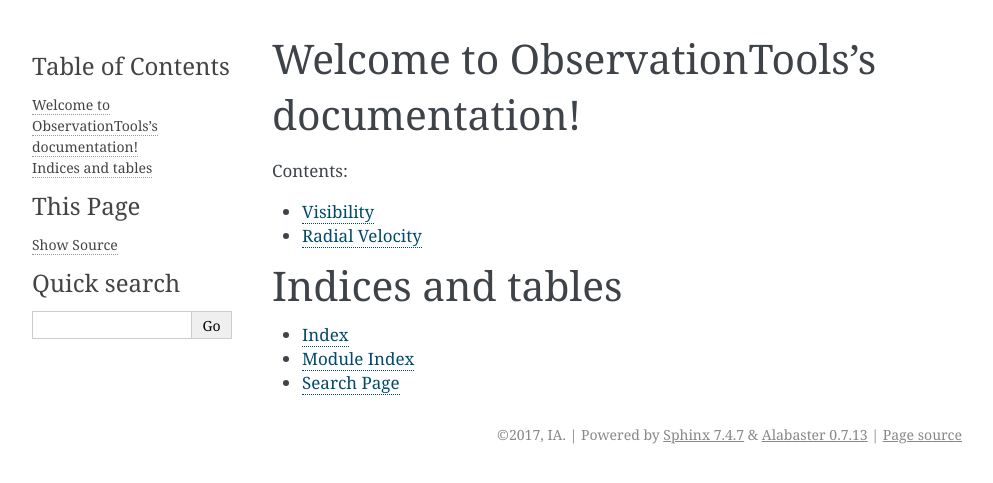
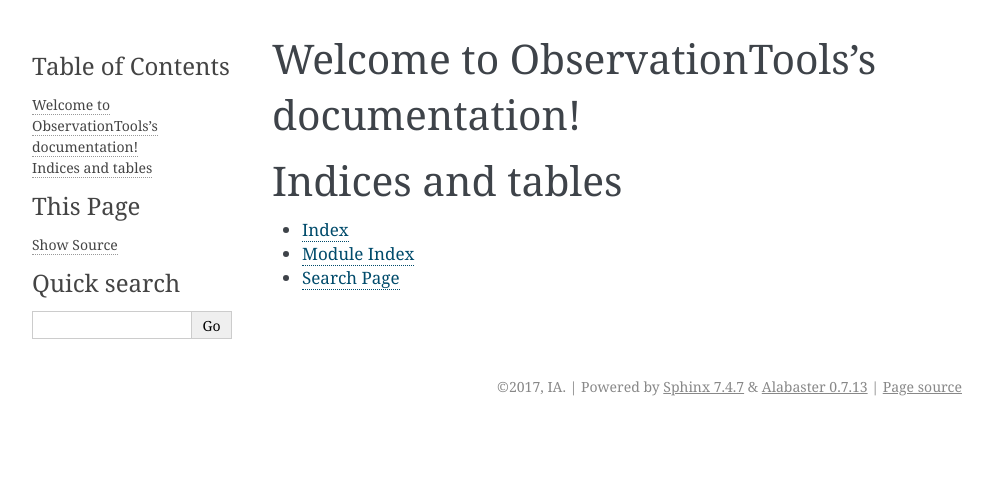
Before and after one commit to iastro-pt/ObservationTools, a Sphinx documentation site: the page built from docs/source/index.rst, in a window 1280 px wide. Shown: the top 483 px of the page, without its empty margins (148-1141 px from the left). Built offline with Sphinx 7.4.7, drawn with Linux system fonts in a browser that asks for light colours.

Commit message:
Revert "Add base files for scripts."
This reverts commit 89cdcf245007c91e83f494f050c48e7b965f562c.

```diff
--- a/docs/source/index.rst
+++ b/docs/source/index.rst
@@ -10,8 +10,7 @@ Welcome to ObservationTools's documentation!
    :maxdepth: 2
    :caption: Contents:
 
-   visibility
-   rv
+
 
 Indices and tables
 ==================
--- a/docs/source/rv.rst
+++ /dev/null
@@ -1,5 +0,0 @@
-===============
-Radial Velocity
-===============
-
-Coming soon...
--- a/docs/source/visibility.rst
+++ /dev/null
@@ -1,5 +0,0 @@
-===============
-Visibility
-===============
-
-Explain ``visibility.py``...
```
